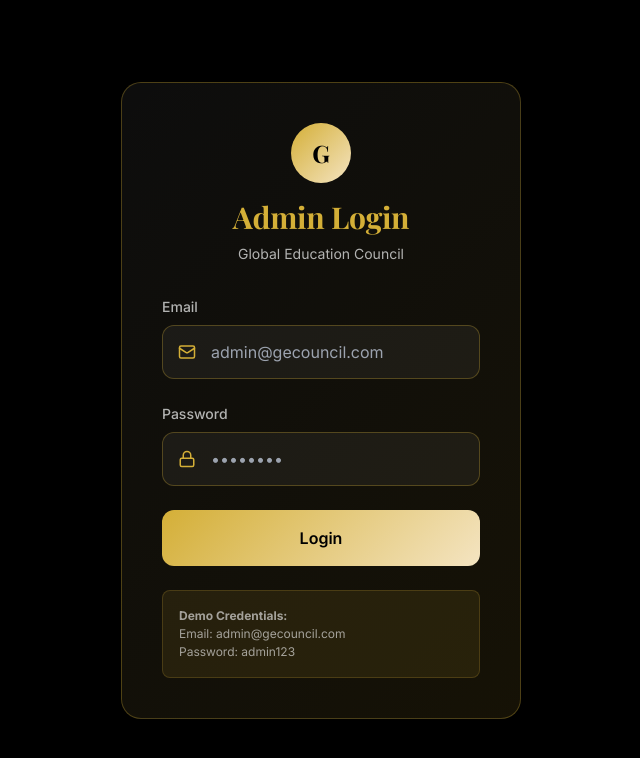
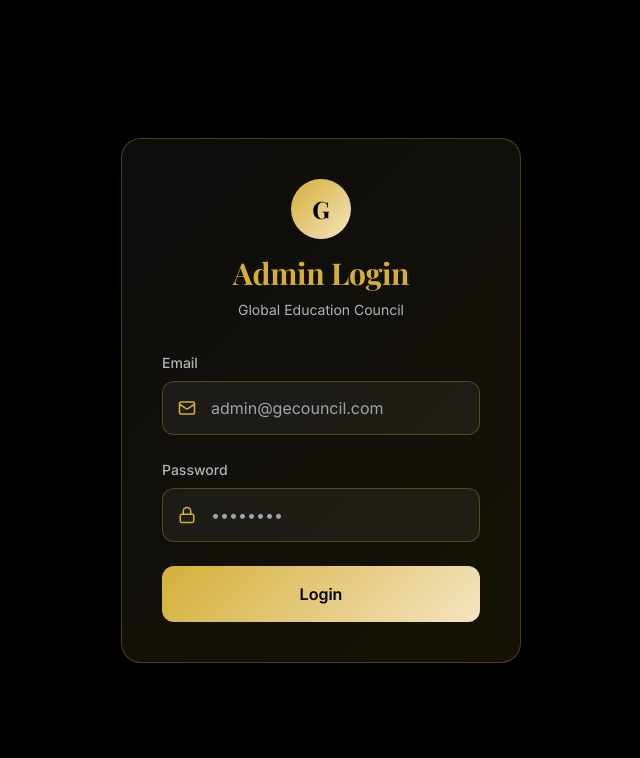
Before and after one commit to dilshadbvoc-ui/Gecouncil, a Next.js app: page /admin/login in a window 1280 px wide. Shown: the top 758 px of the page, without its empty margins (319-959 px from the left). Built offline with nearby package versions, Linux system fonts and the light colour scheme.

Commit message:
Remove demo credentials display from admin login page

```diff
--- a/app/admin/login/page.tsx
+++ b/app/admin/login/page.tsx
@@ -188,20 +188,6 @@ export default function AdminLogin() {
             {loading ? 'Logging in...' : 'Login'}
           </button>
         </form>
-
-        <div style={{
-          marginTop: '1.5rem',
-          padding: '1rem',
-          borderRadius: '8px',
-          background: 'rgba(212, 175, 55, 0.1)',
-          border: '1px solid rgba(212, 175, 55, 0.2)',
-          fontSize: '0.75rem',
-          color: 'rgba(248, 249, 250, 0.6)'
-        }}>
-          <strong>Demo Credentials:</strong><br />
-          Email: admin@gecouncil.com<br />
-          Password: admin123
-        </div>
       </div>
     </div>
   );
```
